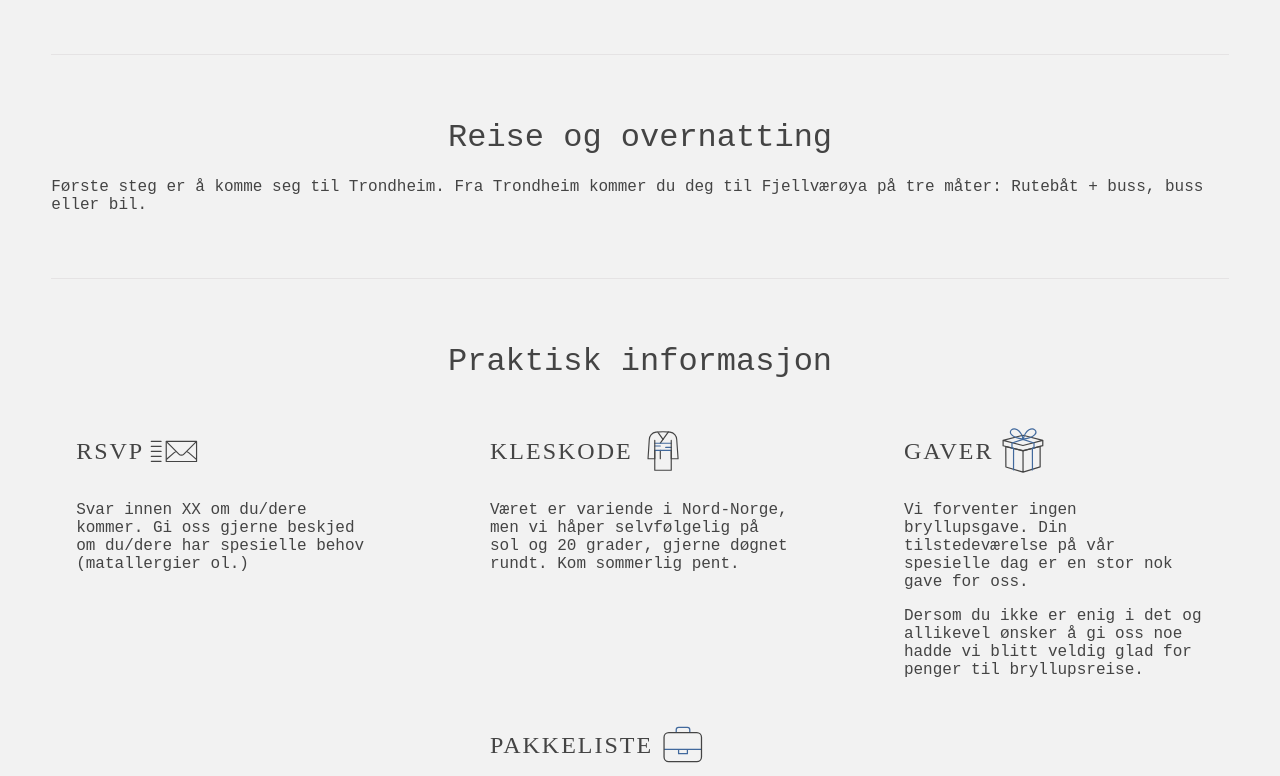
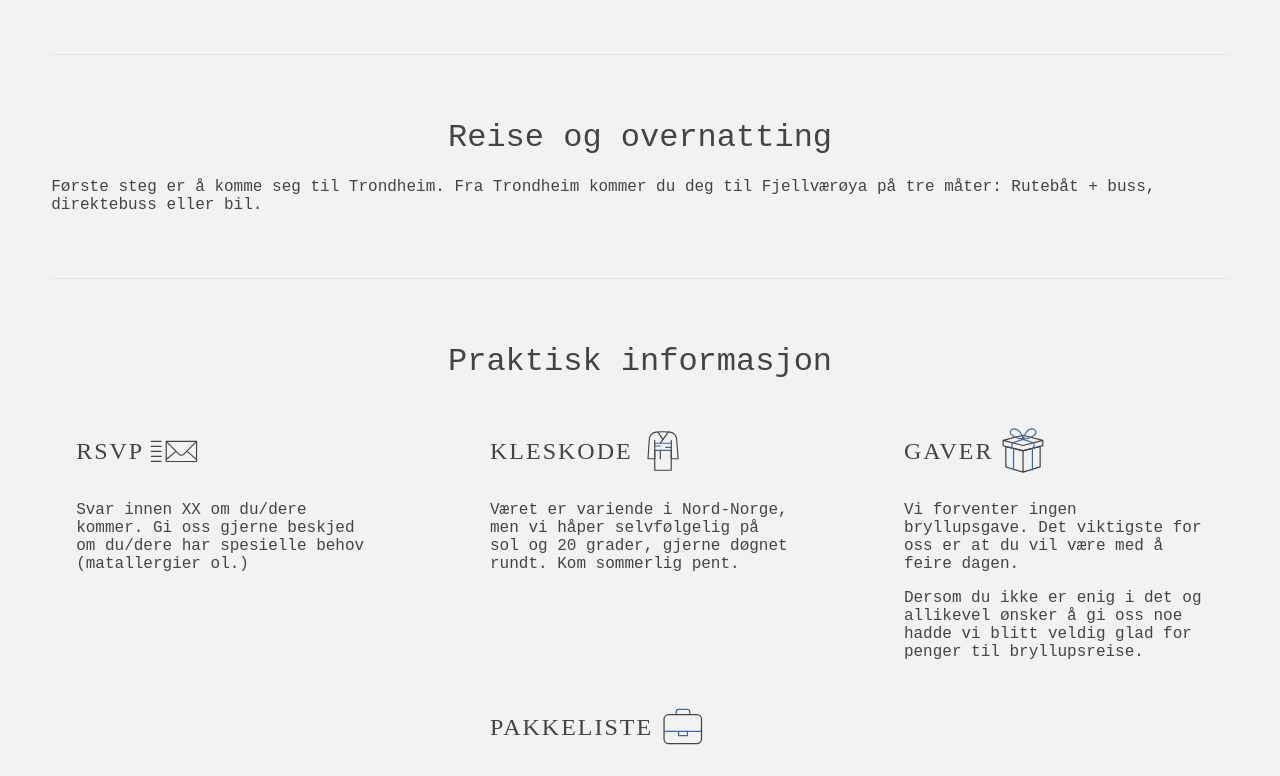
Before and after one commit to melhoos/gudrunogsimon1, a React (Create React App) app: page / in a window 1280 px wide. Shown: the part 715-1491 px from the top of the page. Built offline with nearby package versions, Linux system fonts and the light colour scheme.

Commit message:
Update no.ts

```diff
--- a/src/assets/language/no.ts
+++ b/src/assets/language/no.ts
@@ -10,7 +10,10 @@ export const no = {
   rsvp_place: 'Norbotn Kirke på Fjellværøya',
   // program
   //travel
-  tavel_from_trondheim: 'Første steg er å komme seg til Trondheim. Fra Trondheim kommer du deg til Fjellværøya på tre måter: Rutebåt + buss, buss eller bil.',
+  tavel_from_trondheim: 'Første steg er å komme seg til Trondheim. Fra Trondheim kommer du deg til Fjellværøya på tre måter: Rutebåt + buss, direktebuss eller bil.',
+  tavel_from_trondheim_2: 'Rutebåt + buss',
+  tavel_from_trondheim_3: 'Direktebuss',
+  tavel_from_trondheim_4: 'Bil',
   //information
   information_rsvp: 'rsvp',
   information_rsvp_desc:
@@ -20,7 +23,7 @@ export const no = {
     'Været er variende i Nord-Norge, men vi håper selvfølgelig på sol og 20 grader, gjerne døgnet rundt. Kom sommerlig pent.',
   information_gifts: 'gaver',
   information_gifts_desc_1:
-    'Vi forventer ingen bryllupsgave. Din tilstedeværelse på vår spesielle dag er en stor nok gave for oss.',
+    'Vi forventer ingen bryllupsgave. Det viktigste for oss er at du vil være med å feire dagen.',
   information_gifts_desc_2:
     'Dersom du ikke er enig i det og allikevel ønsker å gi oss noe hadde vi blitt veldig glad for penger til bryllupsreise.',
   information_packinglist: 'pakkeliste',
```
